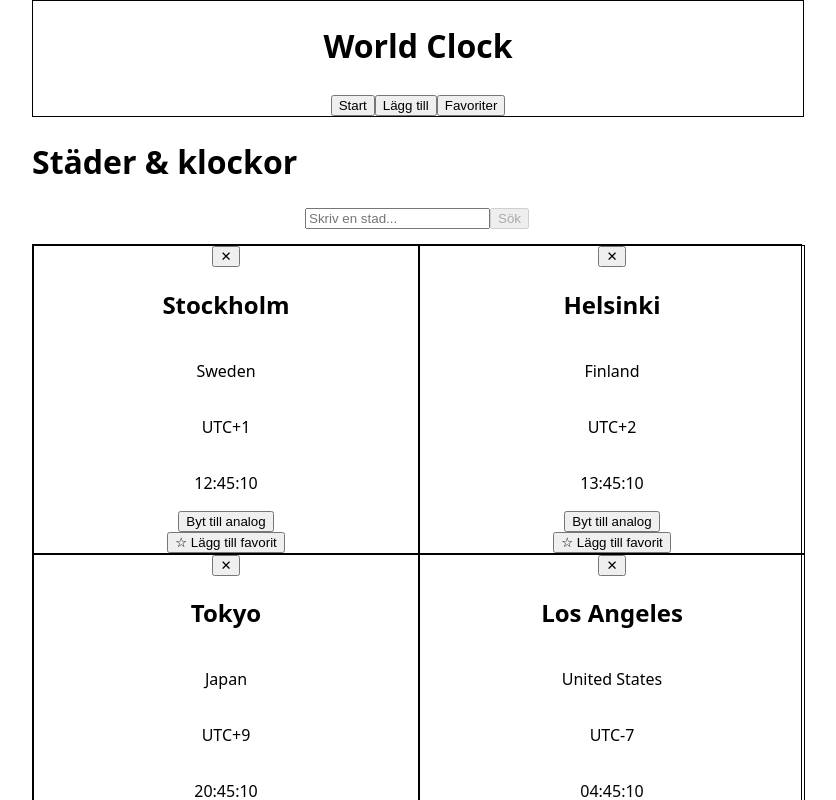
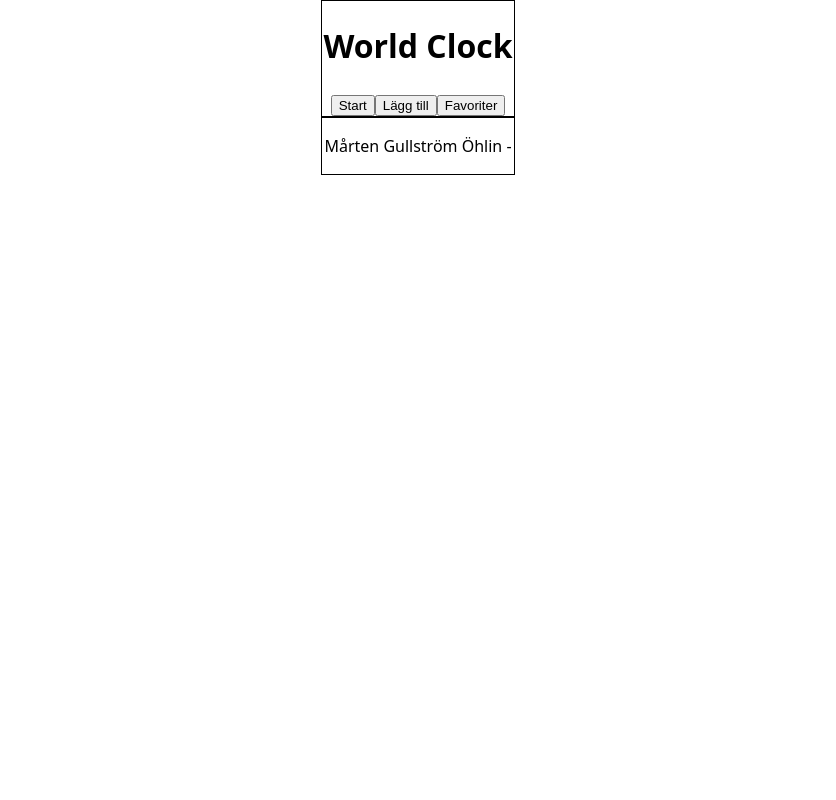
Before and after one commit to Martensven/World-Clock, a React (Vite) app: page / in a window 1280 px wide. Shown: the top 800 px of the page, without its empty margins (223-1059 px from the left). Built offline with nearby package versions, Linux system fonts and the light colour scheme.

Commit message:
fixed deploy

```diff
--- a/src/App.tsx
+++ b/src/App.tsx
@@ -14,9 +14,9 @@ export default function App() {
     <Header></Header>
 
     <Routes>
-      <Route path="/" element={<FetchAPI />}></Route>
-      <Route path="/add-city" element={<AddCity />}></Route>
-      <Route path="/favorites" element={<Favorites />}></Route>
+      <Route path="/World-Clock/" element={<FetchAPI />}></Route>
+      <Route path="/World-Clock/add-city" element={<AddCity />}></Route>
+      <Route path="/World-Clock/favorites" element={<Favorites />}></Route>
     </Routes>
 
     <Footer></Footer>
--- a/vite.config.ts
+++ b/vite.config.ts
@@ -4,5 +4,5 @@ import react from '@vitejs/plugin-react'
 // https://vite.dev/config/
 export default defineConfig({
   plugins: [react()],
-  base: "/"
+  base: "/World-Clock"
 })
```
